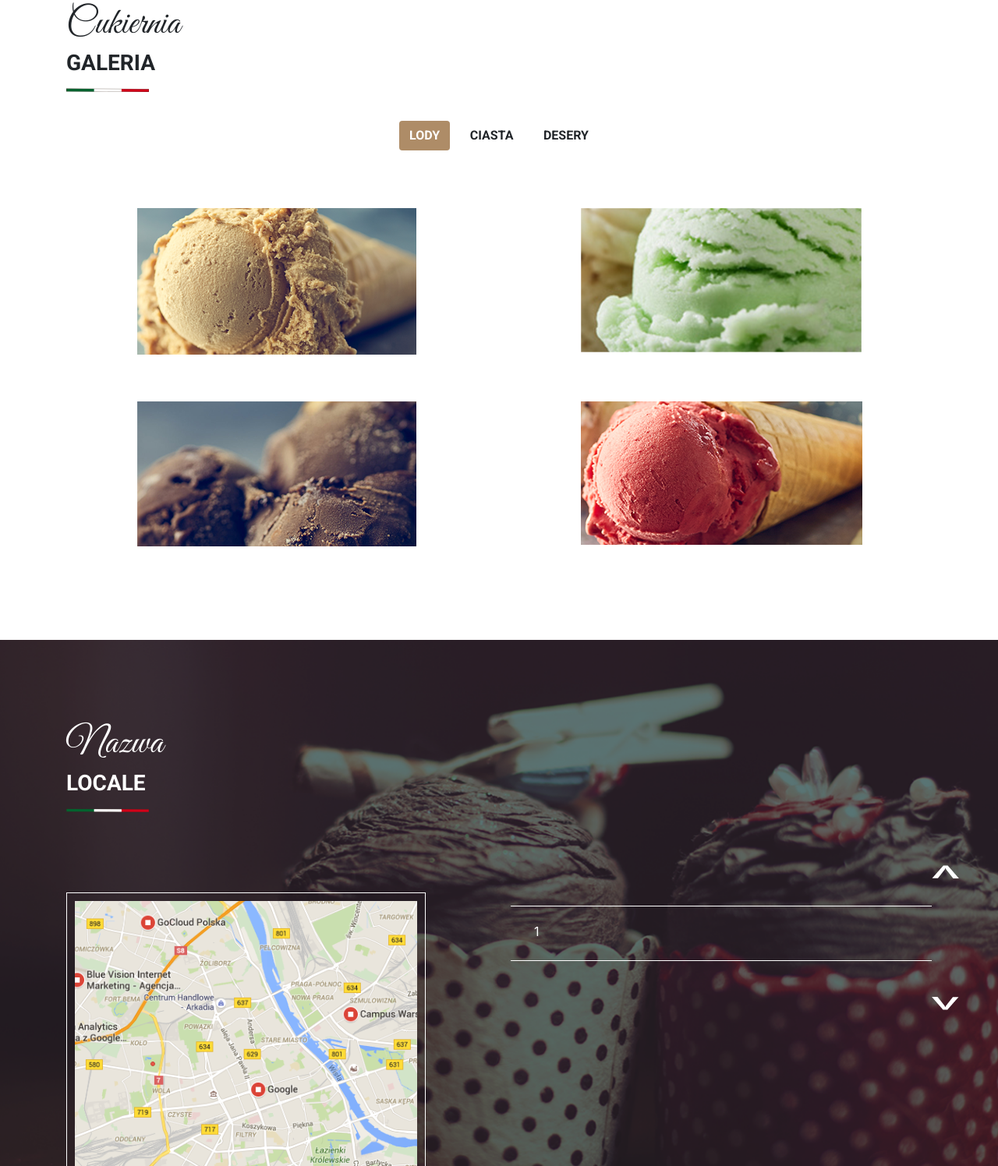
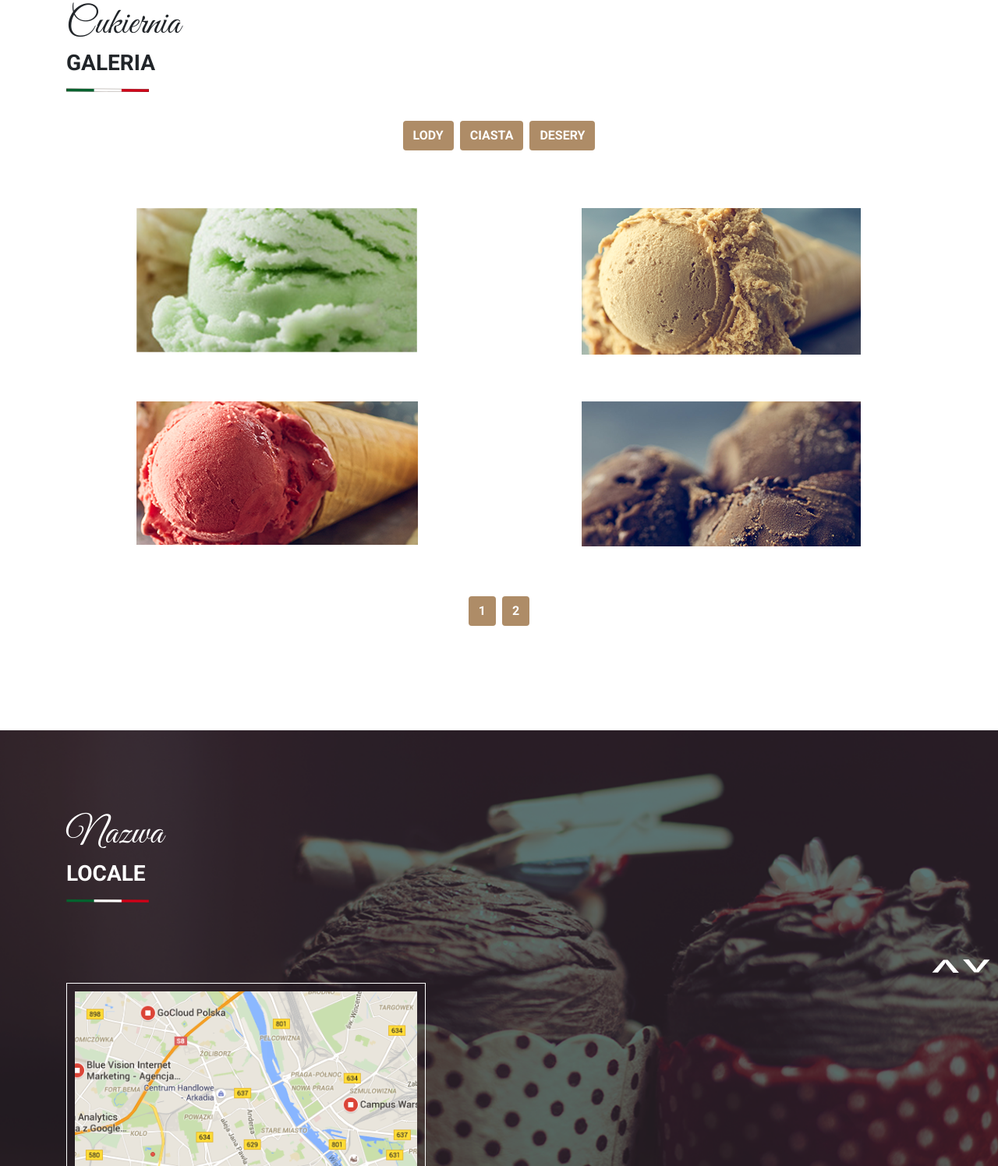
Before and after one commit to VolodymyrG27/strona_test, a plain HTML site: page index.html in a window 1280 px wide. Shown: the part 2879-4375 px from the top of the page at 78% size. Drawn offline with nearby package versions, Linux system fonts and the light colour scheme; a web font is replaced by a local one.

Commit message:
galery vue

```diff
--- a/css/style.css
+++ b/css/style.css
@@ -288,12 +288,6 @@ html body{
     padding: 10px 10px 10px 10px;
   }
 
-  .locale_li{
-    list-style: none;
-    border-bottom: 1px solid white;
-    padding: 30px
-  }
-
   #up{
     position: relative;
     top: 0;
@@ -310,29 +304,11 @@ html body{
     opacity: 1;
   }
 
-  #up:hover {
-    opacity: 0.6;
-  }
 
-  #down:hover {
-    opacity: 0.6;
-  }
 
-  .arrow1{
-    margin-bottom: 35px;
-  }
 
-  .arrow2{
-    margin-top: 30px;
-  }
 
-  .locale_li {
-    list-style: none;
-    border-top: 1px solid white;
-    border-bottom: 1px solid white;
-    padding-top: 20px;
-    padding-bottom: 25px;
-  }
+
 
 
 
--- a/index.html
+++ b/index.html
@@ -1,15 +1,23 @@
 <!DOCTYPE html>
+
 <head>
     <meta name="viewport" content="width=device-width, initial-scale=1, shrink-to-fit=no">
     <meta charset="UTF-8">
     <title>Document</title>
     <link href="css/style.css" rel="stylesheet">
-    <link rel="stylesheet" href="https://stackpath.bootstrapcdn.com/bootstrap/4.3.1/css/bootstrap.min.css" integrity="sha384-ggOyR0iXCbMQv3Xipma34MD+dH/1fQ784/j6cY/iJTQUOhcWr7x9JvoRxT2MZw1T" crossorigin="anonymous">
+    <link rel="stylesheet" href="https://stackpath.bootstrapcdn.com/bootstrap/4.3.1/css/bootstrap.min.css"
+        integrity="sha384-ggOyR0iXCbMQv3Xipma34MD+dH/1fQ784/j6cY/iJTQUOhcWr7x9JvoRxT2MZw1T" crossorigin="anonymous">
     <link href="https://fonts.googleapis.com/css?family=Great+Vibes|Roboto:700&display=swap" rel="stylesheet">
     <script src="https://unpkg.com/vue"></script>
-    <script src="https://code.jquery.com/jquery-3.2.1.slim.min.js" integrity="sha384-KJ3o2DKtIkvYIK3UENzmM7KCkRr/rE9/Qpg6aAZGJwFDMVNA/GpGFF93hXpG5KkN" crossorigin="anonymous"></script>
-    <script src="https://cdnjs.cloudflare.com/ajax/libs/popper.js/1.12.9/umd/popper.min.js" integrity="sha384-ApNbgh9B+Y1QKtv3Rn7W3mgPxhU9K/ScQsAP7hUibX39j7fakFPskvXusvfa0b4Q" crossorigin="anonymous"></script>
-    <script src="https://maxcdn.bootstrapcdn.com/bootstrap/4.0.0/js/bootstrap.min.js" integrity="sha384-JZR6Spejh4U02d8jOt6vLEHfe/JQGiRRSQQxSfFWpi1MquVdAyjUar5+76PVCmYl" crossorigin="anonymous"></script>
+    <script src="https://code.jquery.com/jquery-3.2.1.slim.min.js"
+        integrity="sha384-KJ3o2DKtIkvYIK3UENzmM7KCkRr/rE9/Qpg6aAZGJwFDMVNA/GpGFF93hXpG5KkN"
+        crossorigin="anonymous"></script>
+    <script src="https://cdnjs.cloudflare.com/ajax/libs/popper.js/1.12.9/umd/popper.min.js"
+        integrity="sha384-ApNbgh9B+Y1QKtv3Rn7W3mgPxhU9K/ScQsAP7hUibX39j7fakFPskvXusvfa0b4Q"
+        crossorigin="anonymous"></script>
+    <script src="https://maxcdn.bootstrapcdn.com/bootstrap/4.0.0/js/bootstrap.min.js"
+        integrity="sha384-JZR6Spejh4U02d8jOt6vLEHfe/JQGiRRSQQxSfFWpi1MquVdAyjUar5+76PVCmYl"
+        crossorigin="anonymous"></script>
 </head>
 
 <body>
@@ -48,7 +56,8 @@
                     <div class="hr_line"><img src="img/choragiewka.png"></div>
                 </div>
                 <div class="row">
-                        <div class="col-6"><img class="news_image" v-bind:src="content.img" v-bind:alt="content.nameimg"></div>
+                    <div class="col-6"><img class="news_image" v-bind:src="content.img" v-bind:alt="content.nameimg">
+                    </div>
                     <div class="col-6">
                         <p class="new_paragraf">
                             {{ content.text }}
@@ -56,11 +65,9 @@
                     </div>
                     <div class="col-12 col-12_right">
                         <ul class="paginattion">
-                                    <li
-                                    v-for="(content, index) in contents"
-                                    v-on:click="selectContent(index)"
-                                    v-bind:class="{'is-active': selectedCarIndex === index}"
-                                    class="is-active">{{ content.number }}
+                            <li v-for="(content, index) in contents" v-on:click="selectContent(index)"
+                                v-bind:class="{'is-active': selectedCarIndex === index}" class="is-active">
+                                {{ content.number }}
                             </li>
                         </ul>
                     </div>
@@ -78,19 +85,23 @@
             </div>
             <div class="row">
                 <div class="col-md-6 right_col no-margin">
-                            <a data-toggle="modal" data-target="#exampleModalCenter1"><img class="img_oferta" src="img/ciasta.png"></a>
+                    <a data-toggle="modal" data-target="#exampleModalCenter1"><img class="img_oferta"
+                            src="img/ciasta.png"></a>
                     <h3>CIASTA</h3>
                 </div>
                 <div class="col-md-6 center_col no-margin">
-                            <a data-toggle="modal" data-target="#exampleModalCenter2"><img class="img_oferta" src="img/torty.png"></a>
+                    <a data-toggle="modal" data-target="#exampleModalCenter2"><img class="img_oferta"
+                            src="img/torty.png"></a>
                     <h3>TORTY</h3>
                 </div>
                 <div class="col-md-6 right_col no-margin">
-                            <a data-toggle="modal" data-target="#exampleModalCenter3"><img class="img_oferta" src="img/ciastka1.png"></a>
+                    <a data-toggle="modal" data-target="#exampleModalCenter3"><img class="img_oferta"
+                            src="img/ciastka1.png"></a>
                     <h3>CIASTKA</h3>
                 </div>
                 <div class="col-md-6 center_col no-margin">
-                            <a data-toggle="modal" data-target="#exampleModalCenter4"><img class="img_oferta" src="img/lody.png"></a>
+                    <a data-toggle="modal" data-target="#exampleModalCenter4"><img class="img_oferta"
+                            src="img/lody.png"></a>
                     <h3>LODY</h3>
                 </div>
                 <div class="col-12 col-12_end">
@@ -99,7 +110,8 @@
             </div>
         </div>
         <!--Modal1-->
-            <div class="modal fade" id="exampleModalCenter1" tabindex="-1" role="dialog" aria-labelledby="exampleModalCenterTitle" aria-hidden="true">
+        <div class="modal fade" id="exampleModalCenter1" tabindex="-1" role="dialog"
+            aria-labelledby="exampleModalCenterTitle" aria-hidden="true">
             <div class="modal-dialog modal-dialog-centered" role="document">
                 <div class="modal-content">
                     <div class="modal-header">
@@ -121,7 +133,8 @@
         </div>
 
         <!--Modal2-->
-            <div class="modal fade" id="exampleModalCenter2" tabindex="-1" role="dialog" aria-labelledby="exampleModalCenterTitle" aria-hidden="true">
+        <div class="modal fade" id="exampleModalCenter2" tabindex="-1" role="dialog"
+            aria-labelledby="exampleModalCenterTitle" aria-hidden="true">
             <div class="modal-dialog modal-dialog-centered" role="document">
                 <div class="modal-content">
                     <div class="modal-header">
@@ -142,7 +155,8 @@
             </div>
         </div>
         <!--Modal3-->
-             <div class="modal fade" id="exampleModalCenter3" tabindex="-1" role="dialog" aria-labelledby="exampleModalCenterTitle" aria-hidden="true">
+        <div class="modal fade" id="exampleModalCenter3" tabindex="-1" role="dialog"
+            aria-labelledby="exampleModalCenterTitle" aria-hidden="true">
             <div class="modal-dialog modal-dialog-centered" role="document">
                 <div class="modal-content">
                     <div class="modal-header">
@@ -163,7 +177,8 @@
             </div>
         </div>
         <!--Modal4-->
-            <div class="modal fade" id="exampleModalCenter4" tabindex="-1" role="dialog" aria-labelledby="exampleModalCenterTitle" aria-hidden="true">
+        <div class="modal fade" id="exampleModalCenter4" tabindex="-1" role="dialog"
+            aria-labelledby="exampleModalCenterTitle" aria-hidden="true">
             <div class="modal-dialog modal-dialog-centered" role="document">
                 <div class="modal-content">
                     <div class="modal-header">
@@ -195,30 +210,20 @@
             <div class="row">
                 <div class="col-12 galery_col-12">
                     <div class="portfolioFilter clearfix">
-                            <button class="btn btn_galery active">LODY</button>
-                            <button class="btn btn_galery">CIASTA</button>
-                            <button class="btn btn_galery">DESERY</button>
+                        <button v-for="(name, index) in groups" v-on:click="selectPhoto(name)"
+                            class="btn btn_galery active">{{ name.name }}</button>
+                        <!--<button class="btn btn_galery">CIASTA</button>
+                            <button class="btn btn_galery">DESERY</button>-->
                     </div>
                 </div>
-                    <div class="col-md-6 center_col_galery">
+                <div class="col-md-6 center_col_galery" v-for="img in paginatedData">
                     <div class="content">
-                                <img src="img/fotkalodow2.png" alt="Lody">
+                        <img v-bind:src="img.src" v-bind:alt="img.alt">
                     </div>
                 </div>
-                        <div class="col-md-6 center_col_galery">
-                            <div class="content">
-                                <img src="img/fotkalodow.png" alt="Lody">
-                            </div>
-                          </div>
-                          <div class="col-md-6 center_col_galery">
-                            <div class="content">
-                                <img src="img/fotkalodow4.png" alt="Lody">
-                            </div>
-                          </div>
-                          <div class="col-md-6 center_col_galery">
-                            <div class="content">
-                                <img src="img/fotkalodow3.png" alt="Lody">
-                            </div>
+                <div class="col-12 galery_col-12">
+                    <button v-for="page in pageCount + 1" v-on:click="goToPage(page - 1)"
+                        class="btn btn_galery active">{{ page }}</button>
                 </div>
             </div>
         </div>
@@ -239,13 +244,7 @@
                 </div>
                 <div class="col-6 margin_min_col-6">
                     <a id="up"><img class="arrow1" src="img/arrow_top.png"></a>
-                                <ul>
-                                    <li class="locale_li">1</li>
-                                    <li class="locale_li" style="display:none;">2</li>
-                                    <li class="locale_li" style="display:none;">3</li>
-                                    <li class="locale_li" style="display:none;">4</li>
-                                    <li class="locale_li" style="display:none;">5</li>
-                                </ul>
+
                     <a id="down"><img class="arrow2" src="img/arrow_down.png"></a>
                 </div>
             </div>
@@ -276,4 +275,5 @@
     <script src="js/news.js"></script>
     <script src="js/galery.js"></script>
 </body>
+
 </html>
--- a/js/galery.js
+++ b/js/galery.js
@@ -1,12 +1,105 @@
-var locale = document.getElementsByClassName('locale_li'), i = 0;
-down.onclick = function() {
-    locale[i].style.display="none";
-    i = (i < (locale.length - 1))?i+1:0;
-    locale[i].style.display="block";
-}
+const groups = [
+    {
+        name: 'LODY',
+        items: [
+            {
+                src: 'img/fotkalodow.png',
+                alt: 'lody'
+            },
+            {
+                src: 'img/fotkalodow2.png',
+                alt: 'lody2'
+            },
+            {
+                src: 'img/fotkalodow3.png',
+                alt: 'lody'
+            },
+            {
+                src: 'img/fotkalodow4.png',
+                alt: 'lody2'
+            },
+            {
+                src: 'img/fotkalodow3.png',
+                alt: 'lody'
+            },
+            {
+                src: 'img/fotkalodow2.png',
+                alt: 'lody2'
+            },
+            {
+                src: 'img/fotkalodow.png',
+                alt: 'lody'
+            }
+        ]
+    },
+    {
+        name: 'CIASTA',
+        items: [
+            {
+                src: 'img/fotkalodow4.png',
+                alt: 'lody2'
+            },
+            {
+                src: 'img/fotkalodow3.png',
+                alt: 'lody'
+            },
+            {
+                src: 'img/fotkalodow2.png',
+                alt: 'lody2'
+            },
+            {
+                src: 'img/fotkalodow.png',
+                alt: 'lody'
+            }
+        ]
+    },
+    {
+        name: 'DESERY',
+        items: [
+            {
+                src: 'img/fotkalodow2.png',
+                alt: 'lody2'
+            },
+            {
+                src: 'img/fotkalodow.png',
+                alt: 'lody'
+            }
+        ]
+    }
+]
 
-up.onclick = function() {
-    locale[i].style.display="none";
-    i = (i > 0)?i-1:locale.length - 1;
-    locale[i].style.display="block";
-}
+
+var galery = new Vue({
+    el: '#galeria',
+    data: {
+        pageNumber: 0,
+        groupImages: groups[0].items,
+        groups: groups
+    },
+    props: {
+        size: {
+            type: Number,
+            required: false,
+            default: 4
+        }
+    },
+    methods: {
+        selectPhoto(group) {
+            this.groupImages = group.items;
+            this.goToPage(0);
+        },
+        goToPage(page) {
+            this.pageNumber = page;
+        }
+    },
+    computed: {
+        pageCount() {
+            return Math.floor(this.groupImages.length / this.size);
+        },
+        paginatedData() {
+            const start = this.pageNumber * this.size;
+            const end = start + this.size;
+            return this.groupImages.slice(start, end);
+        }
+    }
+})
```
Also changed, not shown: img/phone.png (added), img/shop.png (added). Lines whose indentation alone changed are shown as unchanged.
